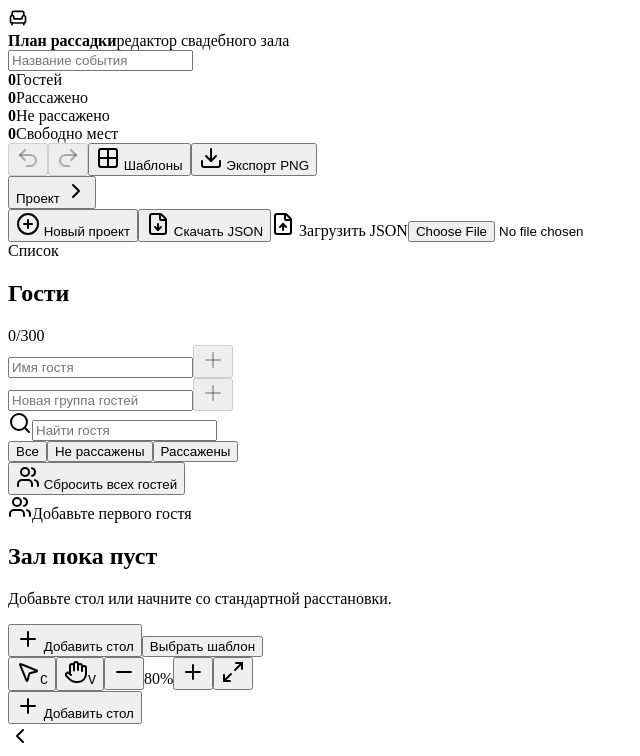
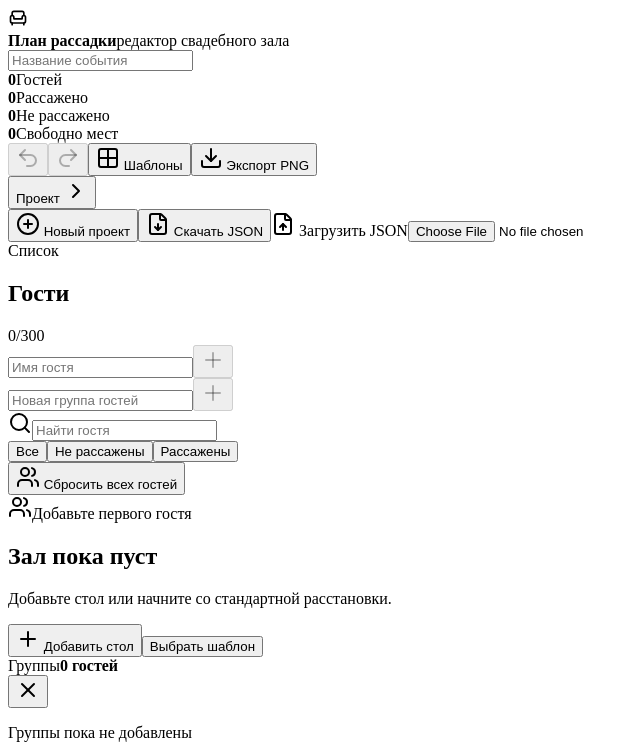
Before and after one commit to iliashenko-di/wedding-seating-plan, a React (Vite) app: page / in a window 1280 px wide. Shown: the top 756 px of the page, without its empty margins (0-640 px from the left). Built offline with nearby package versions, Linux system fonts and the light colour scheme; the HTML template or start-up script is replaced by a standard one.

Commit message:
Add group summary tooltip and shiba favicon

```diff
--- a/index.html
+++ b/index.html
@@ -4,6 +4,7 @@
     <meta charset="UTF-8" />
     <meta name="viewport" content="width=device-width, initial-scale=1.0" />
     <meta name="theme-color" content="#f3f5f4" />
+    <link rel="icon" type="image/svg+xml" href="./favicon.svg" />
     <title>План рассадки</title>
   </head>
   <body>
--- a/src/App.tsx
+++ b/src/App.tsx
@@ -92,6 +92,7 @@ export default function App() {
   const [toast, setToast] = useState('')
   const [seatMenu, setSeatMenu] = useState<SeatMenuState>()
   const [canvasTool, setCanvasTool] = useState<CanvasTool>('select')
+  const [groupsTooltipHidden, setGroupsTooltipHidden] = useState(false)
   const canvasRef = useRef<HTMLDivElement>(null)
   const exportRef = useRef<HTMLDivElement>(null)
   const panDrag = useRef<{ x: number; y: number; px: number; py: number } | undefined>(undefined)
@@ -103,6 +104,18 @@ export default function App() {
   const seated = useMemo(() => seatedGuestIds(project), [project])
   const groupById = useMemo(() => new Map(project.guestGroups.map((group) => [group.id, group])), [project.guestGroups])
   const selectedGroup = selectedGroupId ? project.guestGroups.find((group) => group.id === selectedGroupId) : undefined
+  const groupStats = useMemo(() => {
+    const counts = new Map(project.guestGroups.map((group) => [group.id, 0]))
+    let ungrouped = 0
+    for (const guest of project.guests) {
+      if (guest.groupId && counts.has(guest.groupId)) counts.set(guest.groupId, (counts.get(guest.groupId) || 0) + 1)
+      else ungrouped += 1
+    }
+    return {
+      groups: project.guestGroups.map((group) => ({ ...group, count: counts.get(group.id) || 0 })),
+      ungrouped,
+    }
+  }, [project.guestGroups, project.guests])
   const selectedTable = selectedTableIds.length === 1
     ? project.tables.find((table) => table.id === selectedTableIds[0])
     : undefined
@@ -782,6 +795,28 @@ export default function App() {
             </div>
             {selectionBox && <div className="selection-box" style={selectionBox} />}
           </div>
+          {!groupsTooltipHidden ? (
+            <div className="group-summary-tooltip" aria-label="Сводка по группам гостей">
+              <div className="group-summary-head">
+                <div><span className="eyebrow">Группы</span><strong>{project.guests.length} гостей</strong></div>
+                <button title="Скрыть группы" aria-label="Скрыть группы" onClick={() => setGroupsTooltipHidden(true)}><X /></button>
+              </div>
+              <div className="group-summary-list">
+                {groupStats.groups.length ? groupStats.groups.map((group) => (
+                  <div key={group.id} className="group-summary-row" style={{ '--group-color': group.color } as React.CSSProperties}>
+                    <span /><b title={group.name}>{group.name}</b><em>{group.count}</em>
+                  </div>
+                )) : <p>Группы пока не добавлены</p>}
+                {!!groupStats.ungrouped && (
+                  <div className="group-summary-row muted" style={{ '--group-color': '#b9c2bd' } as React.CSSProperties}>
+                    <span /><b>Без группы</b><em>{groupStats.ungrouped}</em>
+                  </div>
+                )}
+              </div>
+            </div>
+          ) : (
+            <button className="group-summary-toggle" onClick={() => setGroupsTooltipHidden(false)}><Users /> Группы</button>
+          )}
           <div className="canvas-toolbar">
             <button className={`tool-button ${canvasTool === 'select' ? 'active' : ''}`} title="Курсор (C)" onClick={() => setCanvasTool('select')}><MousePointer2 /><kbd>C</kbd></button>
             <button className={`tool-button ${canvasTool === 'pan' ? 'active' : ''}`} title="Перемещение схемы (V)" onClick={() => setCanvasTool('pan')}><Hand /><kbd>V</kbd></button>
--- a/src/styles.css
+++ b/src/styles.css
@@ -138,6 +138,23 @@ svg { width: 18px; height: 18px; stroke-width: 1.8; }
 .canvas-toolbar span { min-width: 44px; text-align: center; font-size: 11px; }
 .canvas-toolbar i { width: 1px; height: 22px; background: var(--line); margin: 0 2px; }
 .canvas-toolbar .icon-button { width: 30px; min-height: 30px; height: 30px; border: 0; }
+.group-summary-tooltip {
+  position: absolute; top: 18px; right: 18px; z-index: 24; width: 230px; max-height: min(360px, calc(100% - 36px)); display: flex; flex-direction: column; padding: 11px; border: 1px solid rgba(216, 223, 219, .92); border-radius: 12px; background: rgba(255,255,255,.94); box-shadow: 0 12px 30px rgba(20, 40, 31, .14); backdrop-filter: blur(8px);
+}
+.group-summary-head { display: flex; align-items: flex-start; justify-content: space-between; gap: 8px; margin-bottom: 8px; }
+.group-summary-head strong { display: block; margin-top: 3px; font: 700 14px/1.2 "PT Sans Caption"; }
+.group-summary-head button { width: 24px; height: 24px; display: grid; place-items: center; flex: 0 0 auto; border: 0; border-radius: 7px; background: var(--paper); color: var(--muted); cursor: pointer; }
+.group-summary-head button:hover { color: var(--ink); background: #e9eeeb; }
+.group-summary-head button svg { width: 13px; height: 13px; }
+.group-summary-list { min-height: 0; overflow-y: auto; display: grid; gap: 5px; padding-right: 2px; }
+.group-summary-list p { margin: 2px 0 1px; color: var(--muted); font-size: 10px; line-height: 1.45; }
+.group-summary-row { --group-color: #64748b; display: grid; grid-template-columns: 10px minmax(0, 1fr) auto; align-items: center; gap: 7px; min-height: 28px; padding: 5px 7px; border-radius: 8px; background: color-mix(in srgb, var(--group-color) 10%, #fff); }
+.group-summary-row span { width: 10px; height: 10px; border-radius: 999px; background: var(--group-color); box-shadow: 0 0 0 2px color-mix(in srgb, var(--group-color) 18%, transparent); }
+.group-summary-row b { min-width: 0; overflow: hidden; text-overflow: ellipsis; white-space: nowrap; font-size: 10px; }
+.group-summary-row em { min-width: 23px; padding: 2px 6px; border-radius: 999px; color: #24322c; background: rgba(255,255,255,.72); text-align: center; font: 800 10px/1.3 "PT Sans Caption"; font-style: normal; }
+.group-summary-row.muted { color: var(--muted); background: rgba(255,255,255,.62); }
+.group-summary-toggle { position: absolute; top: 18px; right: 18px; z-index: 24; min-height: 34px; display: inline-flex; align-items: center; gap: 7px; padding: 0 11px; border: 1px solid var(--line); border-radius: 10px; background: rgba(255,255,255,.94); box-shadow: 0 8px 20px rgba(20, 40, 31, .12); color: var(--ink); cursor: pointer; font-size: 11px; font-weight: 700; }
+.group-summary-toggle svg { width: 15px; height: 15px; }
 .tool-button { height: 30px; min-width: 46px; border: 0; border-radius: 7px; background: transparent; display: inline-flex; align-items: center; justify-content: center; gap: 4px; cursor: pointer; color: var(--muted); }
 .tool-button svg { width: 15px; height: 15px; }
 .tool-button kbd { padding: 2px 4px; font-size: 7px; }
```
Also changed, not shown: public/favicon.svg (added).
